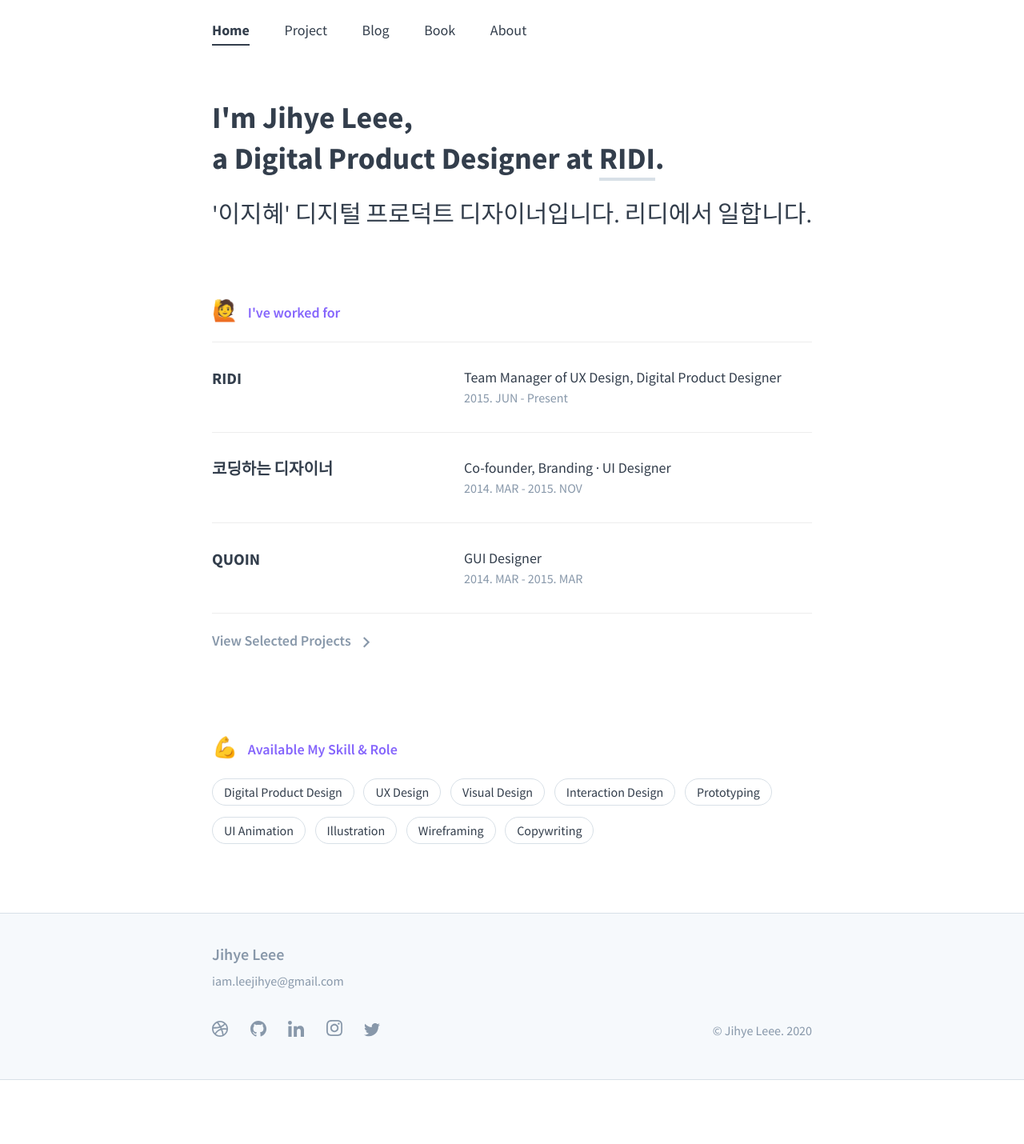
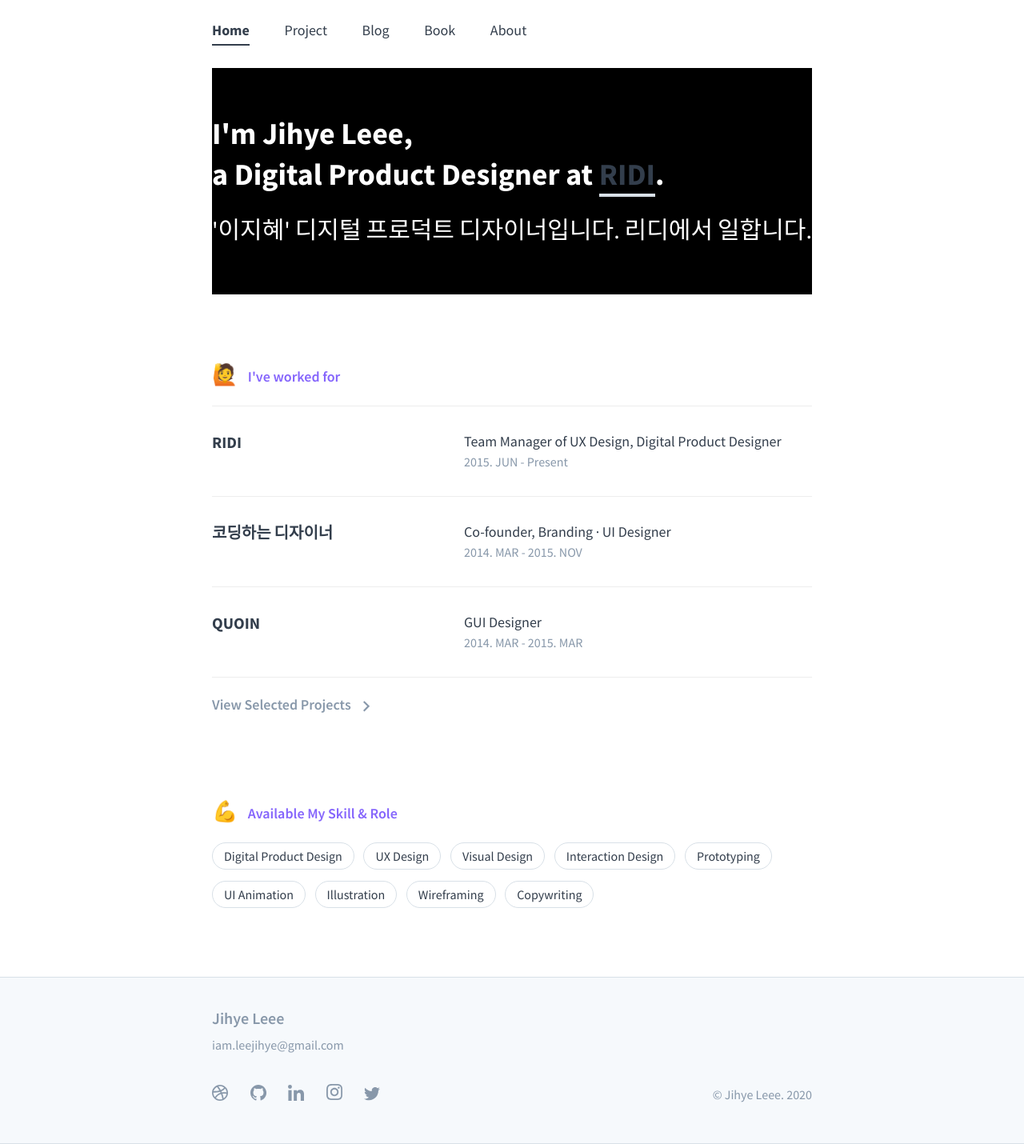
Before and after one commit to HeyHiHello17/HeyHiHello17.github.io, a Jekyll site: the page built from index.md, in a window 1280 px wide. Shown: the whole page at 80% size. Built offline with Jekyll 4.4.1, drawn with Linux system fonts in a browser that asks for light colours; before the commit the page ends 1350 px from its top, so only the background shows below that.

Commit message:
세션 수정(1)

```diff
--- a/_sass/_section.scss
+++ b/_sass/_section.scss
@@ -6,7 +6,10 @@
 
 
 section.explanation {
-    padding-top: 40px;
+    padding-top: 60px;
+    padding-bottom: 60px;
+    background-color: black;
+    color:white;
 
     @media (max-width: $break-small) {
         padding-top: 20px;
```
